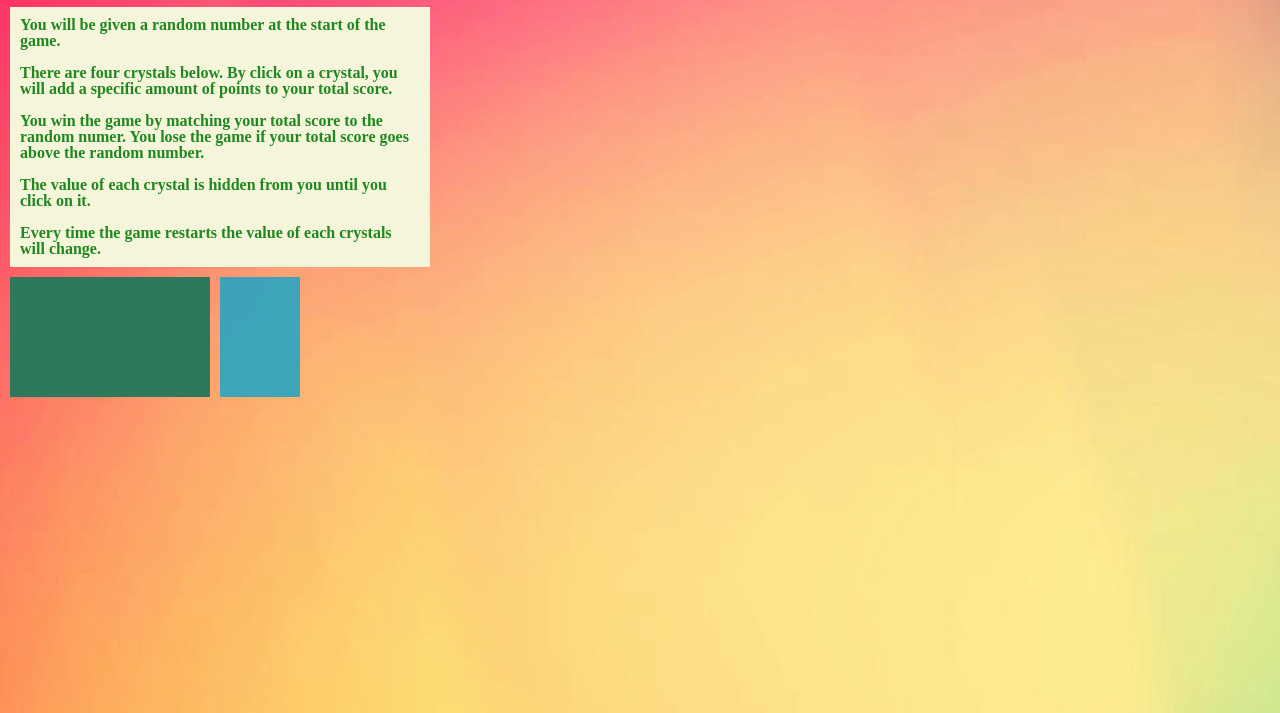
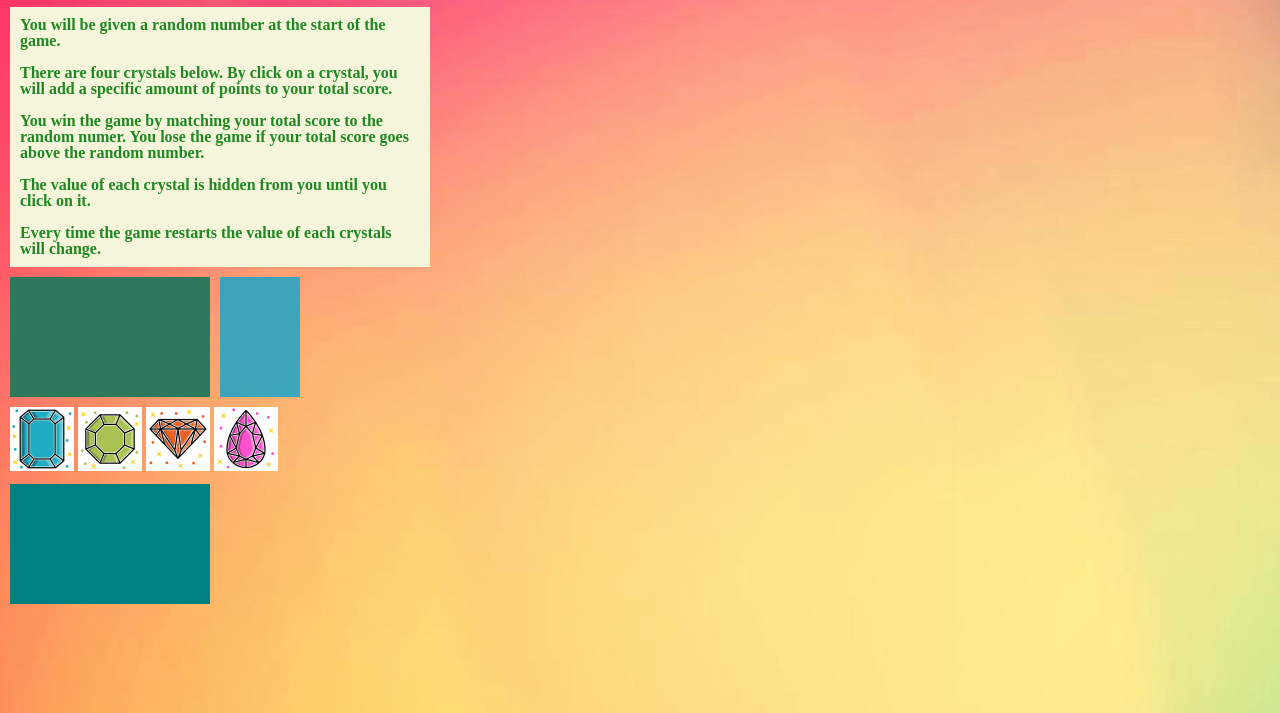
Before and after one commit to ricardobentin/CrystalsCollector, a plain HTML site: page index.html in a window 1280 px wide. Shown: the part 87-800 px from the top of the page. Drawn offline with Linux system fonts and the light colour scheme.

Commit message:
html and css look to be done. it's JS time!

```diff
--- a/assets/css/style.css
+++ b/assets/css/style.css
@@ -41,4 +41,24 @@ h1{
     margin-top: 10px;
     left: 210px;
     position: absolute;
+
+
 }
+
+#gems{
+    clear: both;
+    margin-left: 10px;
+}
+
+img{
+    background-color: white;
+    margin-top: 10px;
+}
+
+#userScore{
+    background-color: teal;
+    width: 200px;
+    height: 120px;
+    margin-top: 10px;
+    margin-left: 10px;
+}
--- a/index.html
+++ b/index.html
@@ -43,7 +43,10 @@
 
     </div>
     <div id="gems">
-
+        <img src="./assets/images/blue.png"/>
+        <img src="./assets/images/green.png"/>
+        <img src="./assets/images/orange.png"/>
+        <img src="./assets/images/pink.png"/>
     </div>
     <div id="userScore">
 
```
